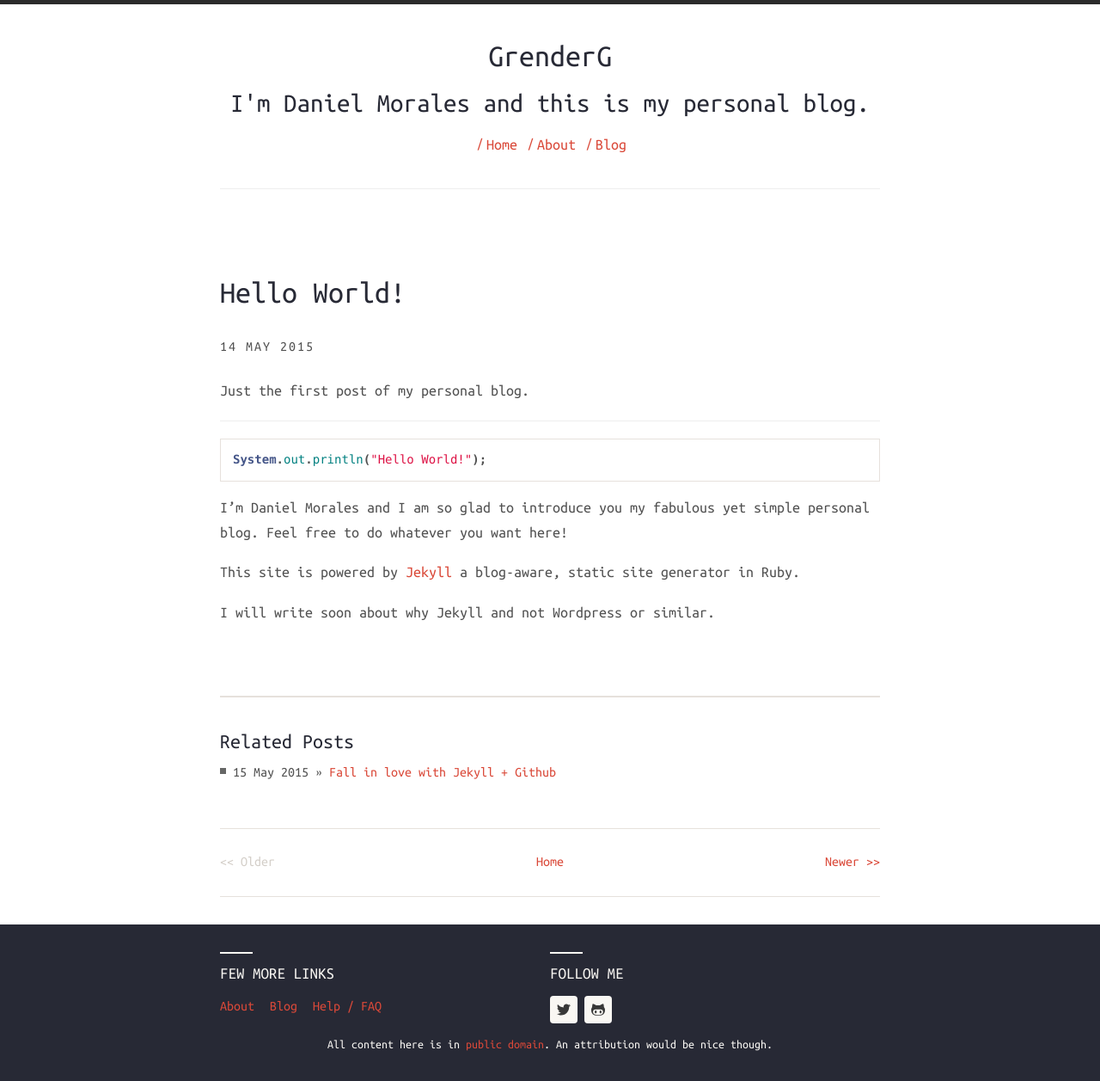
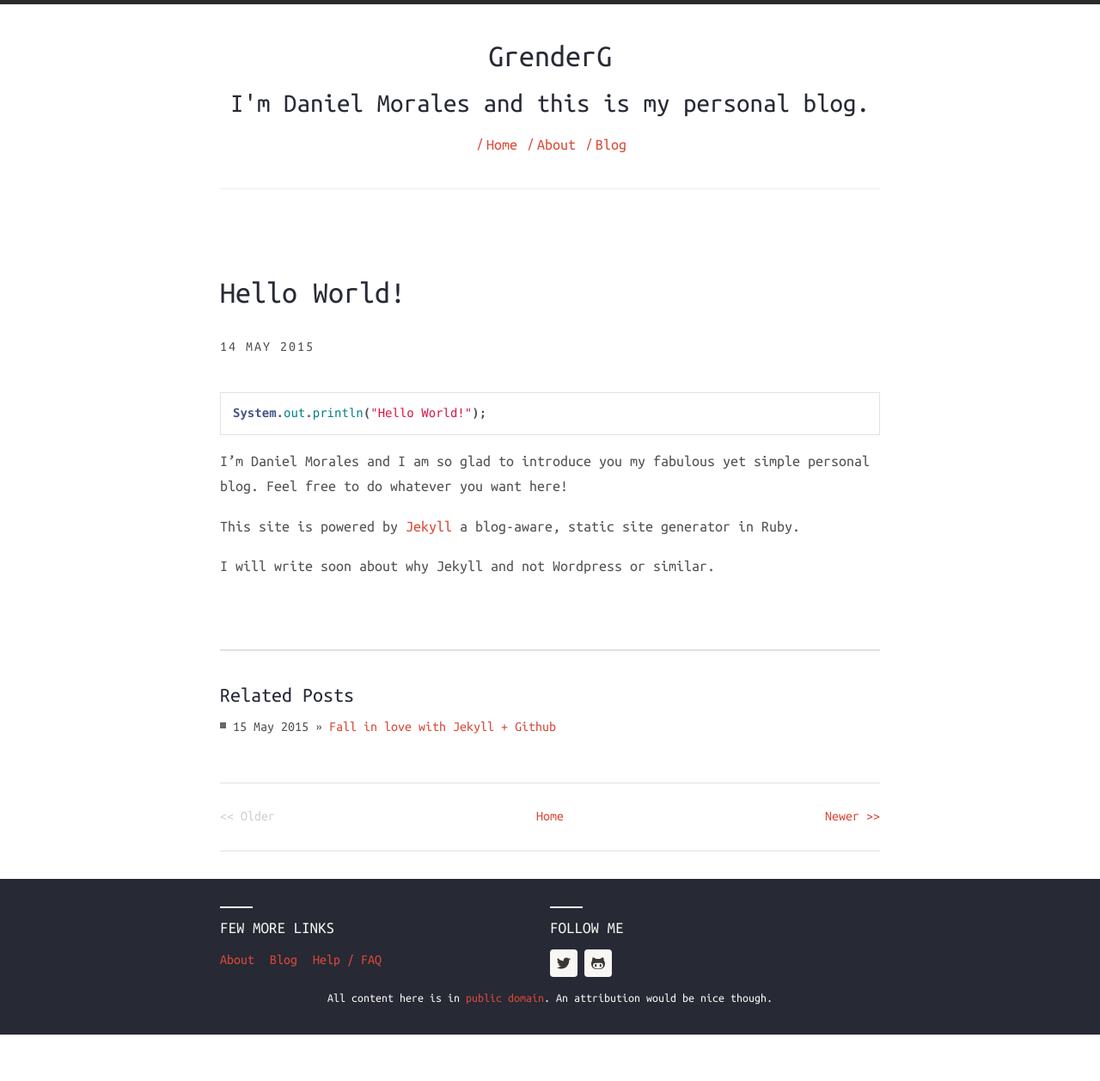
Before and after one commit to GrenderG/grenderg.github.io, a Jekyll site: the page built from _posts/2015-05-14-hello_world.markdown, in a window 1280 px wide. Shown: the whole page at 86% size. Built offline with Jekyll 4.4.1, drawn with Linux system fonts in a browser that asks for light colours; nearby versions of some CDN libraries; after the commit the page ends 1203 px from its top, so only the background shows below that.

Commit message:
Update 2015-05-14-hello_world.markdown

```diff
--- a/_posts/2015-05-14-hello_world.markdown
+++ b/_posts/2015-05-14-hello_world.markdown
@@ -9,11 +9,6 @@ permalink: "hello-world"
 published: true
 ---
 
-
-Just the first post of my personal blog.
-
-___
-
 {% highlight java %}
 System.out.println("Hello World!");
 {% endhighlight %}
```
